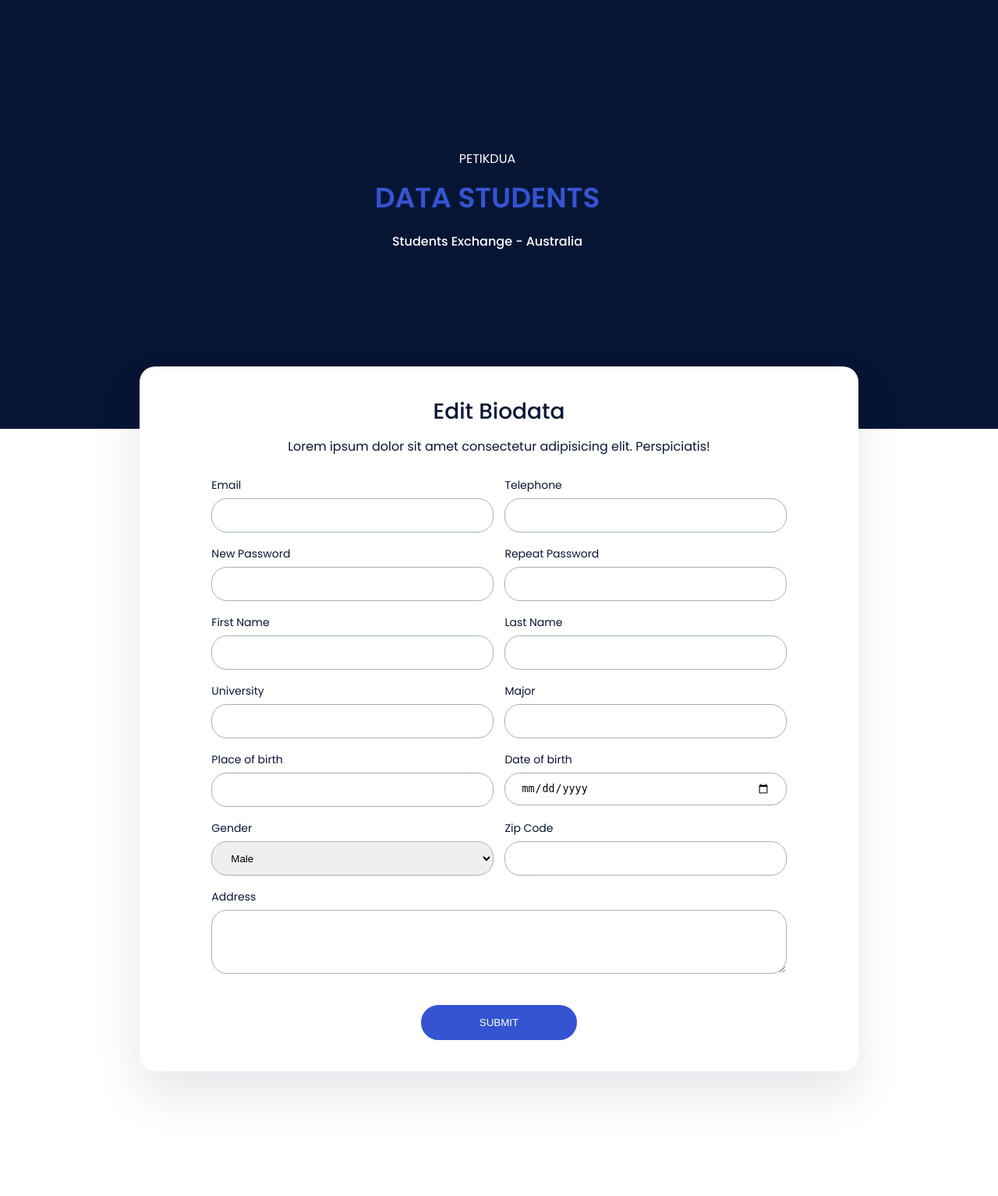
After one commit to yopiangga/ppw-form-uts, a PHP site: page /insert/insert-data.php in a window 1280 px wide. The commit adds this page. Shown: the whole page at 78% size. Run offline with PHP 8.4, Linux system fonts and the light colour scheme; the visitor is signed in with stand-in values (Sample User, id 1); style sheets or scripts are compiled from the project's sources.

Commit message:
add insert admin

```diff
--- /dev/null
+++ b/insert/insert-data.php
@@ -0,0 +1,167 @@
+<?php
+
+session_start();
+
+if ($_SESSION['status'] != "login") {
+    header('Location: ./../read/read-data.php');
+}
+
+
+?>
+
+<!DOCTYPE html>
+<html lang="en">
+
+<head>
+    <meta charset="UTF-8">
+    <meta name="viewport" content="width=device-width, initial-scale=1.0">
+
+    <link rel="stylesheet" href="./../assets/css/css-reset.css">
+    <link rel="stylesheet" href="./../assets/fonts/font-awesome/css/all.min.css">
+    <link rel="stylesheet" href="./../assets/scss/desktop-style.css">
+    <link rel="stylesheet" href="./../assets/scss/tablet-style.css">
+    <link rel="stylesheet" href="./../assets/scss/mobileLandscape-style.css">
+    <link rel="stylesheet" href="./../assets/scss/mobile-style.css">
+    <link rel="stylesheet" href="./../assets/js/aos/aos.css">
+
+    <title>Data Students - Petikdua</title>
+</head>
+
+<body class="readData-page">
+
+    <div>
+        <section class="bg-main"></section>
+
+        <section class="main">
+            <div class="content">
+                <div class="content-left">
+                    <h4>PETIKDUA</h4>
+                    <h1>DATA STUDENTS</h1>
+                    <p>Students Exchange - Australia</p>
+                </div>
+
+            </div>
+        </section>
+    </div>
+
+    <div class="form-section">
+        <div class="content">
+            <div class="form-box">
+                <h2>Edit Biodata</h2>
+                <p>Lorem ipsum dolor sit amet consectetur adipisicing elit. Perspiciatis!</p>
+
+                <form class="form-biodata" action="./config_insert.php" method="POST">
+                    <div class="row">
+                        <div class="col-6">
+                            <div class="form-group">
+                                <label for="">Email</label>
+                                <input type="email" name="email" id="email">
+                            </div>
+                        </div>
+                        <div class="col-6">
+                            <div class="form-group">
+                                <label for="">Telephone</label>
+                                <input type="text" name="telp" id="telp">
+                            </div>
+                        </div>
+                    </div>
+                    <div class="row">
+                        <div class="col-6">
+                            <div class="form-group">
+                                <label for="">New Password</label>
+                                <input type="password" name="password1" id="password">
+                            </div>
+                        </div>
+                        <div class="col-6">
+                            <div class="form-group">
+                                <label for="">Repeat Password</label>
+                                <input type="password" name="password2" id="password">
+                            </div>
+                        </div>
+                    </div>
+
+                    <div class="row">
+                        <div class="col-6">
+                            <div class="form-group">
+                                <label for="">First Name</label>
+                                <input type="text" name="fname" id="fname">
+                            </div>
+                        </div>
+                        <div class="col-6">
+                            <div class="form-group">
+                                <label for="">Last Name</label>
+                                <input type="text" name="lname" id="lname">
+                            </div>
+                        </div>
+                    </div>
+                    <div class="row">
+                        <div class="col-6">
+                            <div class="form-group">
+                                <label for="">University</label>
+                                <input type="text" name="university" id="university">
+                            </div>
+                        </div>
+                        <div class="col-6">
+                            <div class="form-group">
+                                <label for="">Major</label>
+                                <input type="text" name="major" id="major">
+                            </div>
+                        </div>
+                    </div>
+                    <div class="row">
+                        <div class="col-6">
+                            <div class="form-group">
+                                <label for="">Place of birth</label>
+                                <input type="text" name="placeBirth" id="placeBirth">
+                            </div>
+                        </div>
+                        <div class="col-6">
+                            <div class="form-group">
+                                <label for="">Date of birth</label>
+                                <input type="date" name="dateBirth" id="dateBirth">
+                            </div>
+                        </div>
+                    </div>
+                    <div class="row">
+                        <div class="col-6">
+                            <div class="form-group">
+                                <label for="">Gender</label>
+                                <select name="gender" id="" id="gender">
+                                    <option value="1">Male</option>
+                                    <option value="2">Female</option>
+                                </select>
+                            </div>
+                        </div>
+                        <div class="col-6">
+                            <div class="form-group">
+                                <label for="">Zip Code</label>
+                                <input type="number" name="zipcode" id="zipcode">
+                            </div>
+                        </div>
+                    </div>
+                    <div class="row">
+                        <div class="col-12">
+                            <div class="form-group">
+                                <label for="">Address</label>
+                                <textarea name="address" id="address" cols="30" rows="4"></textarea>
+                            </div>
+                        </div>
+                    </div>
+
+
+                    <button class="btn-submit" name="submit" type="submit">SUBMIT</button>
+
+                </form>
+            </div>
+        </div>
+    </div>
+
+    <script src="./../assets/js/aos/aos.js"></script>
+    <script>
+        AOS.init()
+    </script>
+    <script src="./../assets/js/jquery-3.5.1.min.js"></script>
+    <script src="./../assets/js/style.js"></script>
+</body>
+
+</html>
```
Also changed, not shown: assets/scss/desktop-style.css (+31 -0 lines), assets/scss/desktop-style.scss (+30 -4 lines), read/read-data.php (+17 -7 lines), 1 other file.
